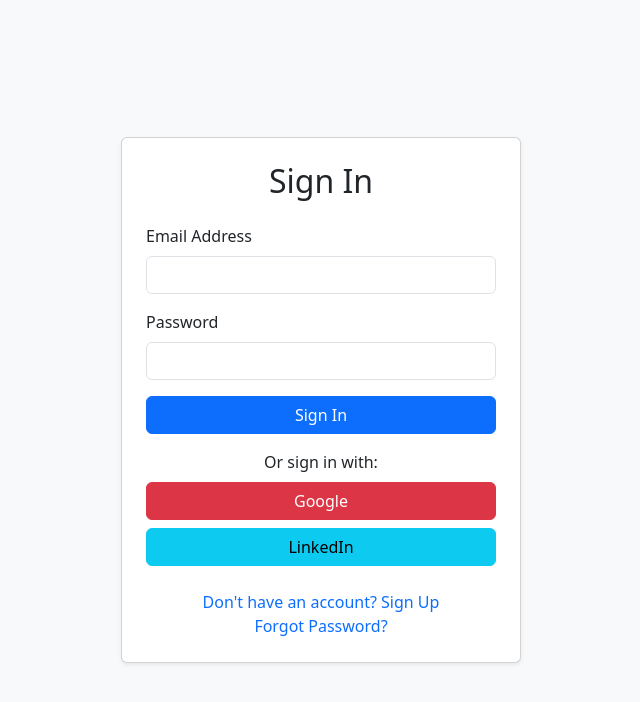
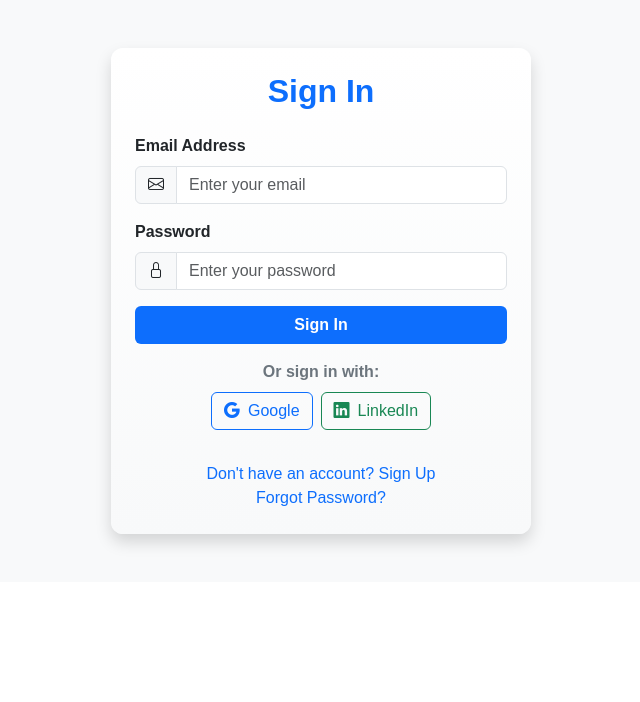
Before and after one commit to lluuvvii/hackathon_learning_space, a Next.js app: page /auth/sign-in in a window 1280 px wide. Shown: the top 702 px of the page, without its empty margins (319-959 px from the left). Built offline with nearby package versions, Linux system fonts and the light colour scheme.

Commit message:
update auth page ui

```diff
--- a/package.json
+++ b/package.json
@@ -10,6 +10,7 @@
   },
   "dependencies": {
     "bootstrap": "^5.3.3",
+    "bootstrap-icons": "^1.11.3",
     "next": "15.0.3",
     "react": "19.0.0-rc-66855b96-20241106",
     "react-dom": "19.0.0-rc-66855b96-20241106"
--- a/src/app/auth/AuthForm.tsx
+++ b/src/app/auth/AuthForm.tsx
@@ -16,54 +16,125 @@
   isSignUp = false,
 }: AuthFormProps) {
   return (
-    <div className="d-flex flex-column align-items-center justify-content-center vh-100 bg-light">
-      <div className="card p-4 shadow-sm" style={{ maxWidth: "400px", width: "100%" }}>
-        <h2 className="text-center mb-4">{title}</h2>
+    <div className="d-flex flex-column align-items-center justify-content-center bg-light">
+      <div
+        className="card shadow border-0 p-4 my-5"
+        style={{
+          maxWidth: "420px",
+          width: "100%",
+          borderRadius: "12px",
+          background: "linear-gradient(to bottom, #ffffff, #f8f9fa)",
+        }}
+      >
+        <h2 className="text-center mb-4" style={{ color: "#0d6efd", fontWeight: "600" }}>
+          {title}
+        </h2>
         <form onSubmit={onSubmit}>
-          <div className="mb-3">
-            <label htmlFor="email" className="form-label">
-              Email Address
-            </label>
-            <input type="email" className="form-control" id="email" required />
-          </div>
           {isSignUp && (
             <div className="mb-3">
-              <label htmlFor="name" className="form-label">
+              <label htmlFor="name" className="form-label fw-semibold">
                 Full Name
               </label>
-              <input type="text" className="form-control" id="name" required />
+              <div className="input-group">
+                <span className="input-group-text bg-light">
+                  <i className="bi bi-person"></i>
+                </span>
+                <input
+                  type="text"
+                  id="name"
+                  className="form-control"
+                  placeholder="Enter your full name"
+                  required
+                />
+              </div>
             </div>
           )}
           <div className="mb-3">
-            <label htmlFor="password" className="form-label">
+            <label htmlFor="email" className="form-label fw-semibold">
+              Email Address
+            </label>
+            <div className="input-group">
+              <span className="input-group-text bg-light">
+                <i className="bi bi-envelope"></i>
+              </span>
+              <input
+                type="email"
+                id="email"
+                className="form-control"
+                placeholder="Enter your email"
+                required
+              />
+            </div>
+          </div>
+          <div className="mb-3">
+            <label htmlFor="password" className="form-label fw-semibold">
               Password
             </label>
-            <input type="password" className="form-control" id="password" required />
+            <div className="input-group">
+              <span className="input-group-text bg-light">
+                <i className="bi bi-lock"></i>
+              </span>
+              <input
+                type="password"
+                id="password"
+                className="form-control"
+                placeholder="Enter your password"
+                required
+              />
+            </div>
           </div>
-          <button type="submit" className="btn btn-primary w-100">
+          <button
+            type="submit"
+            className="btn w-100"
+            style={{
+              backgroundColor: "#0d6efd",
+              color: "#fff",
+              fontWeight: "600",
+            }}
+          >
             {buttonText}
           </button>
         </form>
+
         <div className="my-3 text-center">
-          <p className="mb-2">Or sign in with:</p>
-          <button className="btn btn-danger w-100 mb-2">Google</button>
-          <button className="btn btn-info w-100 mb-2">LinkedIn</button>
+          <p className="fw-semibold mb-2" style={{ color: "#6c757d" }}>
+            Or sign in with:
+          </p>
+          <div className="d-flex justify-content-center gap-2">
+            <button
+              className="btn btn-outline-secondary d-flex align-items-center gap-2"
+              style={{ borderColor: "#0d6efd", color: "#0d6efd" }}
+            >
+              <i className="bi bi-google"></i> Google
+            </button>
+            <button
+              className="btn btn-outline-secondary d-flex align-items-center gap-2"
+              style={{ borderColor: "#198754", color: "#198754" }}
+            >
+              <i className="bi bi-linkedin"></i> LinkedIn
+            </button>
+          </div>
         </div>
-        <div className="text-center">
-          {!isSignUp ? (
+
+        <div className="text-center mt-3">
+          {isSignUp ? (
+            <a href="/auth/sign-in" className="text-decoration-none" style={{ color: "#0d6efd" }}>
+              Already have an account? Sign In
+            </a>
+          ) : (
             <>
-              <a href="/auth/sign-up" className="text-decoration-none">
+              <a href="/auth/sign-up" className="text-decoration-none" style={{ color: "#0d6efd" }}>
                 Don't have an account? Sign Up
               </a>
               <br />
-              <a href="/auth/forgot-password" className="text-decoration-none">
+              <a
+                href="/auth/forgot-password"
+                className="text-decoration-none"
+                style={{ color: "#0d6efd" }}
+              >
                 Forgot Password?
               </a>
             </>
-          ) : (
-            <a href="/auth/sign-in" className="text-decoration-none">
-              Already have an account? Sign In
-            </a>
           )}
         </div>
       </div>
--- a/src/app/globals.css
+++ b/src/app/globals.css
@@ -1,4 +1,5 @@
 @import "~bootstrap/dist/css/bootstrap.min.css";
+@import "~bootstrap-icons/font/bootstrap-icons.css";
 
 :root {
   --background: #ffffff;
--- a/src/app/layout.tsx
+++ b/src/app/layout.tsx
@@ -1,5 +1,5 @@
 import { ReactNode } from "react";
-import "bootstrap/dist/css/bootstrap.min.css";
+import "@/app/globals.css";
 
 export const metadata = {
   title: "Home Page",
```
Also changed, not shown: 1 other file (tests, documents, lock files or other folders).
